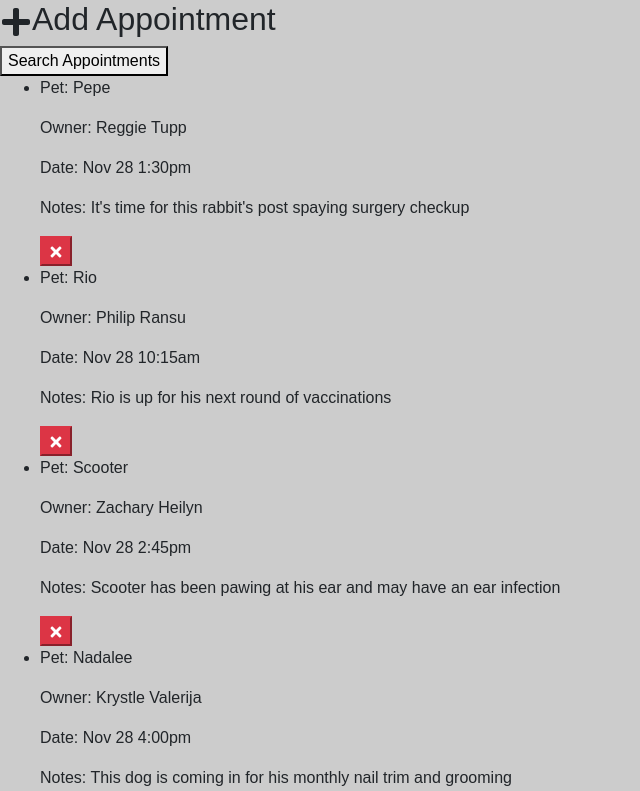
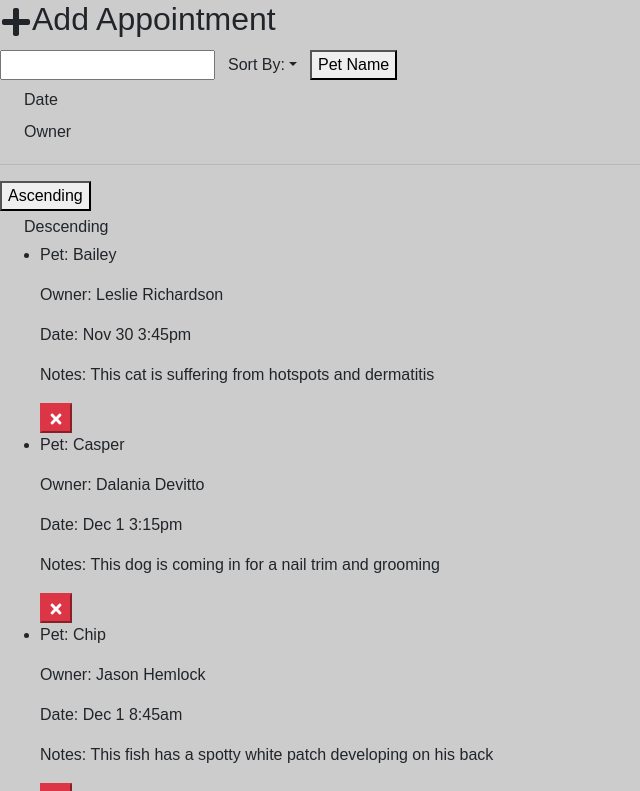
Before and after one commit to mich-cook/linkedin-learning-workalongs, a React (Create React App) app in the folder 808689-react-interface/: page / in a window 1280 px wide. Shown: the top 791 px of the page, without its empty margins (0-640 px from the left). Built offline with nearby package versions, Linux system fonts and the light colour scheme.

Commit message:
add sorting functionality for appointments

```diff
--- a/808689-react-interface/src/components/App.js
+++ b/808689-react-interface/src/components/App.js
@@ -12,11 +12,14 @@
   constructor() {
     super();
     this.state = {
-      appointments: [],
-      formDisplay: false
+      "appointments": [],
+      "formDisplay": false,
+      "orderBy": "petName",
+      "orderDir": "asc"
     };
     this.addAppointment = this.addAppointment.bind(this);
     this.deleteAppointment = this.deleteAppointment.bind(this);
+    this.changeOrder = this.changeOrder.bind(this);
     this.toggleForm = this.toggleForm.bind(this);
   }
 
@@ -41,6 +44,13 @@
     this.setState({ appointments });
   }
 
+  changeOrder(order, dir) {
+    this.setState({
+      "orderBy": order,
+      "orderDir": dir
+    });
+  }
+
   componentDidMount() {
     fetch('./tmpdata-appointments.json')
       .then(response => response.json())
@@ -57,11 +67,28 @@
   }
 
   render() {
+
+    let order;
+    let filteredAppointments = this.state.appointments;
+    if (this.state.orderDir === "asc") {
+      order = 1;
+    } else {
+      order = -1;
+    }
+
+    filteredAppointments.sort((a,b) => {
+      if (a[this.state.orderBy].toLowerCase() < b[this.state.orderBy].toLowerCase()) {
+        return -1 * order;
+      } else {
+        return 1 * order;
+      }
+    });
+
     return (
       <div id="petratings">
         <AddAppointments formDisplay={this.state.formDisplay} toggleForm={this.toggleForm} addAppointment={this.addAppointment}/>
-        <SearchAppointments />
-        <ListAppointments appointments={this.state.appointments} deleteAppointment={this.deleteAppointment} />
+        <SearchAppointments orderBy={this.state.orderBy} orderDir={this.state.orderDir} changeOrder={this.changeOrder}/>
+        <ListAppointments appointments={filteredAppointments} deleteAppointment={this.deleteAppointment} />
       </div>
     );
   }
--- a/808689-react-interface/src/components/SearchAppointments.js
+++ b/808689-react-interface/src/components/SearchAppointments.js
@@ -2,6 +2,35 @@
 
 export default class SearchAppointments extends Component {
   render() {
-    return <button>Search Appointments</button>;
+    return (
+      <div>
+        <input type="text" name="keywords" />
+        <button type="button" className="btn dropdown-toggle" data-toggle="dropdown" aria-haspopup="true" aria-expanded="false">Sort By:</button>
+
+        <button
+          className={ "sort-by dropdown-item" + (this.props.orderBy === "petName" ? "active":"")}
+          onClick={ e => this.props.changeOrder('petName', this.props.orderDir)}
+        >Pet Name</button>
+        <button
+          className={ "sort-by dropdown-item" + (this.props.orderBy === "aptDate" ? "active":"")}
+          onClick={ e => this.props.changeOrder('aptDate', this.props.orderDir)}
+        >Date</button>
+        <button
+          className={ "sort-by dropdown-item" + (this.props.orderBy === "ownerName" ? "active":"")}
+          onClick={ e => this.props.changeOrder('ownerName', this.props.orderDir)}
+        >Owner</button>
+
+        <hr />
+
+        <button
+          className={ "sort-by dropdown-item" + (this.props.orderDir === "asc" ? "active":"")}
+          onClick={ e => this.props.changeOrder(this.props.orderBy, "asc")}
+        >Ascending</button>
+        <button
+          className={ "sort-by dropdown-item" + (this.props.orderDir === "desc" ? "active":"")}
+          onClick={ e => this.props.changeOrder(this.props.orderBy, "desc")}
+        >Descending</button>
+      </div>
+    );
   }
 }
```
